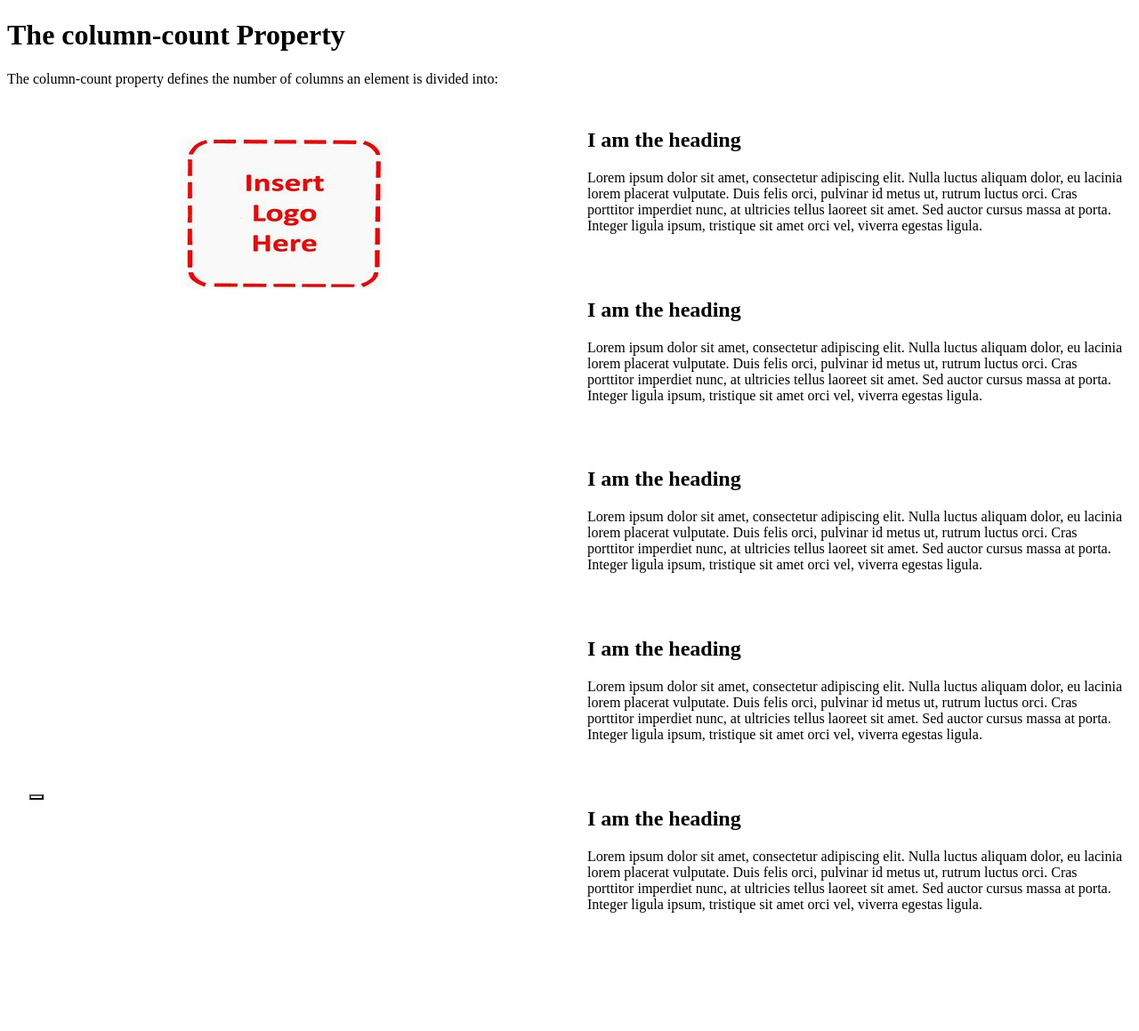
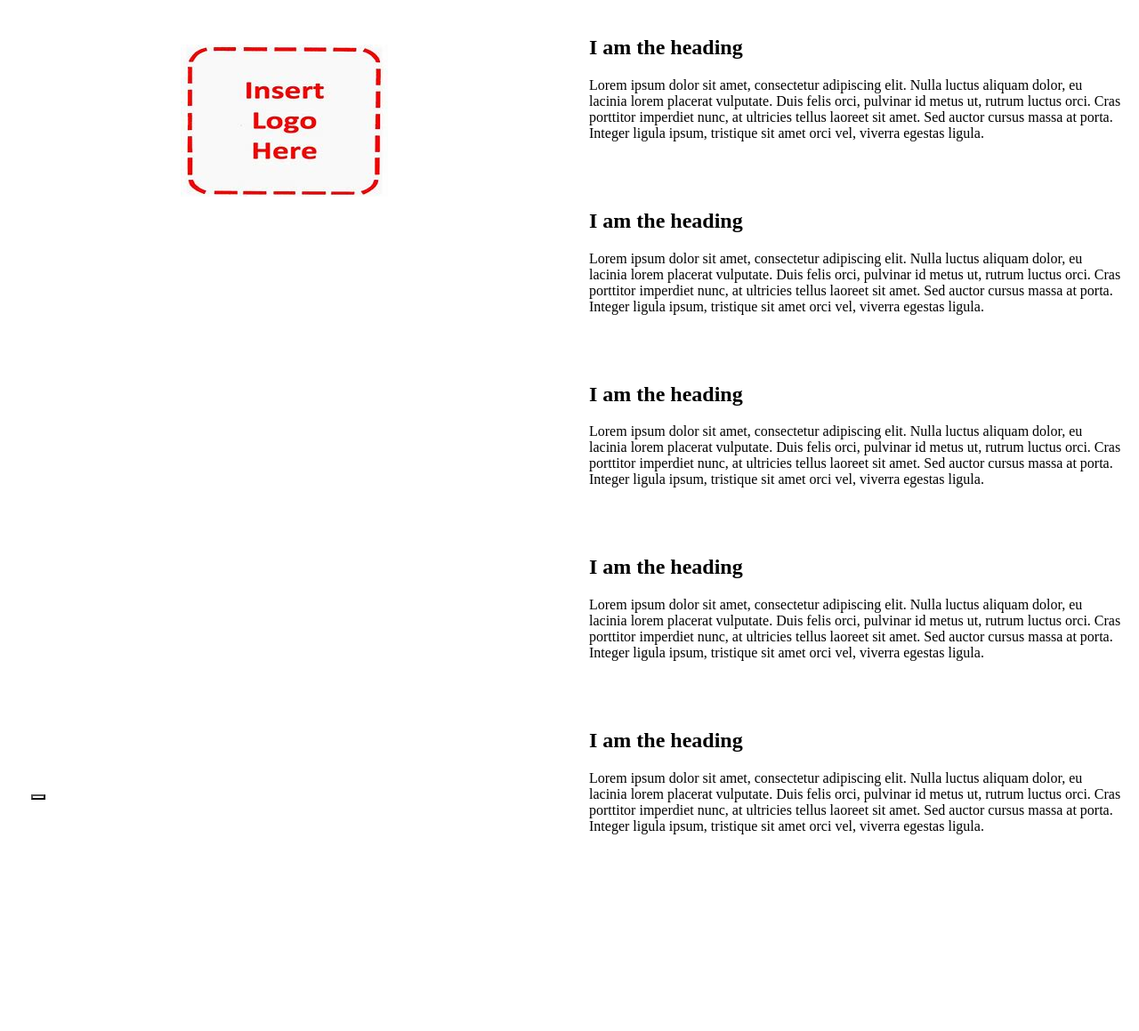
Before and after one commit to bmehr/ShaderBackground, a Jekyll site: the page index.html, which Jekyll copies as it is, in a window 1280 px wide. Shown: the whole page at 89% size. Built offline with Jekyll 4.4.1, drawn with Linux system fonts in a browser that asks for light colours; after the commit the page ends 1061 px from its top, so only the background shows below that.

Commit message:
Update index.html

```diff
--- a/index.html
+++ b/index.html
@@ -1,17 +1,9 @@
 <!DOCTYPE html>
 <html>
- <script nomodule="" src="https://unpkg.com/@google/model-viewer/dist/model-viewer.min.js"></script>
- <script src="{{ "/assets/js/scale.fix.js" | relative_url }}"></script>
-  <!-- The following libraries and polyfills are recommended to maximize browser support -->
-  <!-- REQUIRED: Web Components polyfill to support Edge and Firefox < 63 -->
-  <script src="https://unpkg.com/@webcomponents/webcomponentsjs/webcomponents-loader.js"></script>
-
-  <!-- OPTIONAL: Intersection Observer polyfill for better performance in Safari and IE11 -->
-  <script src="https://unpkg.com/intersection-observer/intersection-observer.js"></script>
-
-  <!-- OPTIONAL: Resize Observer polyfill improves resize behavior in non-Chrome browsers -->
-  <script src="https://unpkg.com/resize-observer-polyfill/dist/ResizeObserver.js"></script>
 <head>
+ <meta charset="UTF-8">
+ <meta http-equiv="X-UA-Compatible" content="IE=edge">
+ <meta name="viewport" content="width=device-width, initial-scale=1">
 <style>
 
 .container {
@@ -22,7 +14,7 @@
   .card {
   break-inside: avoid;
   background-color: rgb(255, 255, 255);
-  --border: 2px solid rgb(255, 255, 255);
+  border: 2px solid rgb(255, 255, 255);
   padding: 10px;
   margin: 0 0 1em 0;
 }
@@ -30,8 +22,8 @@
 </head>
 <body>
 
-<h1>The column-count Property</h1>
-<p>The column-count property defines the number of columns an element is divided into:</p>
+<!--<h1>The column-count Property</h1> -->
+<!--<p>The column-count property defines the number of columns an element is divided into:</p> -->
 
 <div class="container">
     <div class="card">
```
Also changed, not shown: other parts of index.html (+11 -0 lines).
